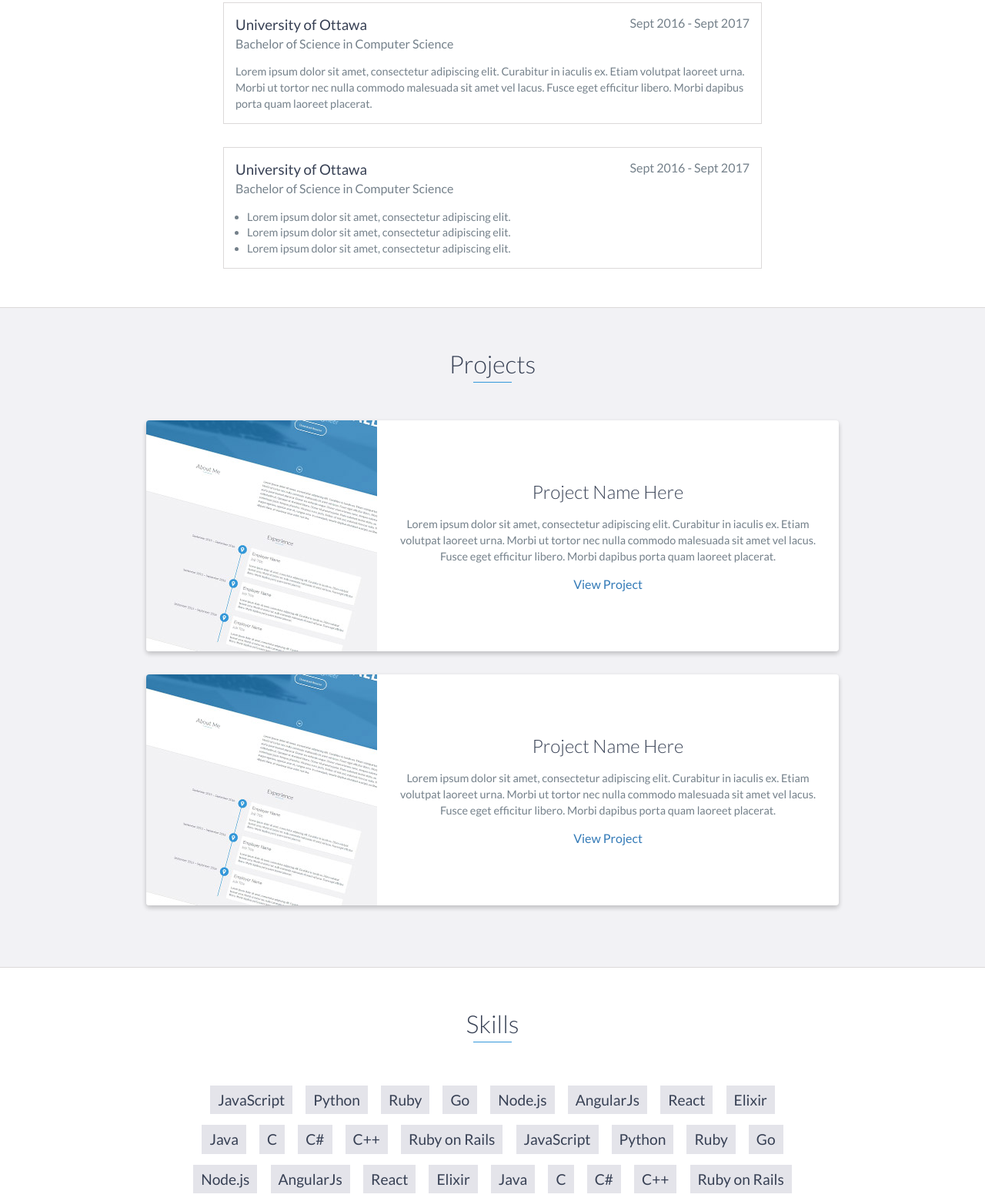
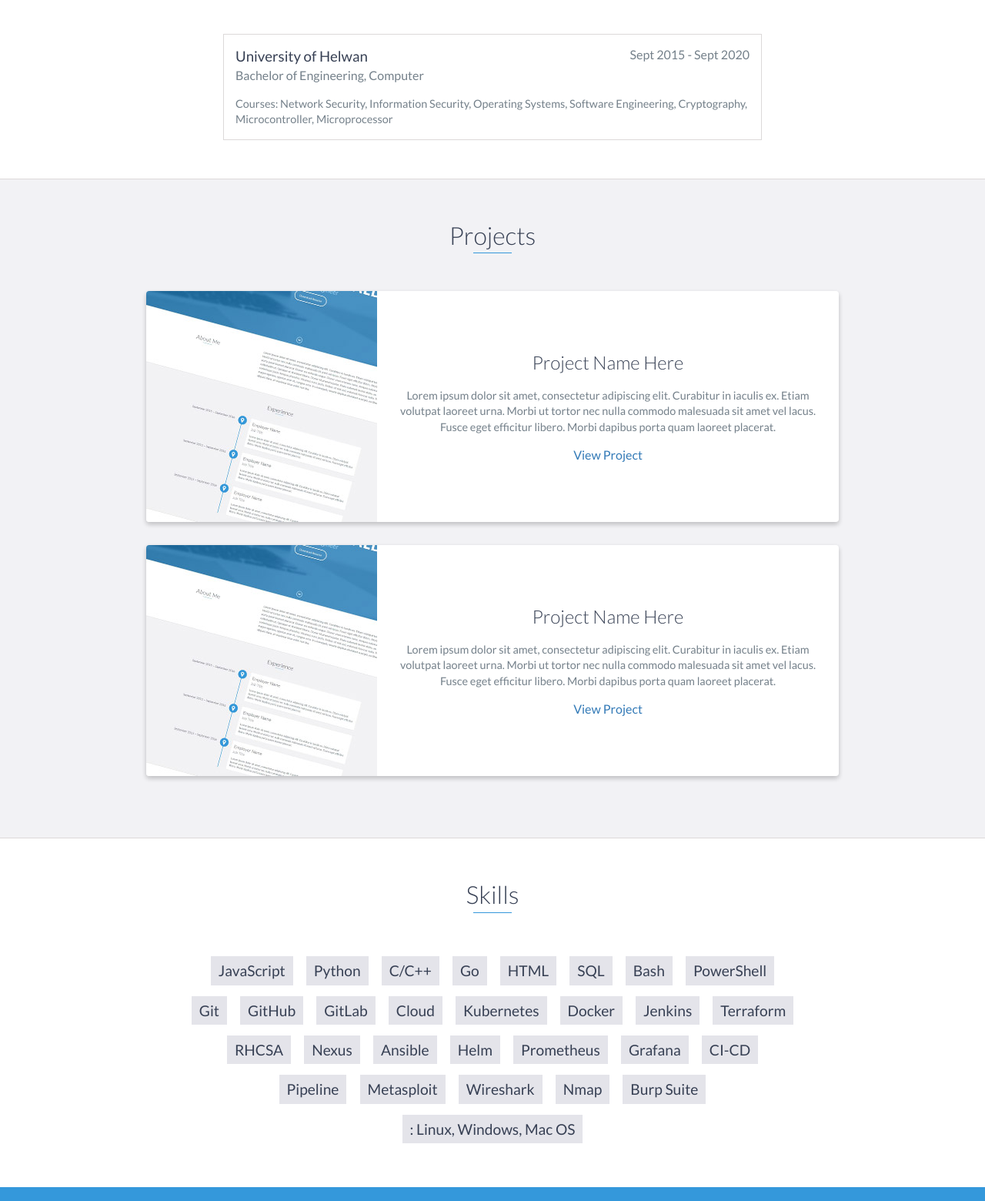
Before and after one commit to maelhadyf/github-portfolio, a plain HTML site: page index.html in a window 1280 px wide. Shown: the part 2055-3615 px from the top of the page at 77% size. Drawn offline with nearby package versions, Linux system fonts and the light colour scheme.

Commit message:
Update index.html

```diff
--- a/index.html
+++ b/index.html
@@ -100,20 +100,25 @@
                 </p>
             </div>
 
-            <div data-date="September 2015 – September 2016">
+            <div data-date="June 2022 – July 2022">
+                <h3>Huawei, Cairo, EG</h3>
+                <h4>Software Engineer Intern</h4>
+                <p>
+                   • Developed 11 web applications using model-view-controller (MVC) pattern, JavaScript, JQuery, HTML<br>
+		   • Configured 4 webservices using REST, WSDL, JSON, SOAP, YAML, XML<br>
+		   • Created 5 workflows with SLA and SLO<br>
+		   • Automated Huawei services that provided to customers<br>
+		   • Agile daily stand-up meeting<br>
+		</p>
+            </div>
+
+            <div data-date="July 2019 – September 2019">
                 <h3>Employer Name</h3>
                 <h4>Job Title</h4>
                 <p>
-                    Lorem ipsum dolor sit amet, consectetur adipiscing elit. Curabitur in iaculis ex. Etiam volutpat laoreet urna. Morbi ut tortor nec nulla commodo malesuada sit amet vel lacus. Fusce eget efficitur libero. Morbi dapibus porta quam laoreet placerat.
-                </p>
-            </div>
-
-            <div data-date="September 2015 – September 2016">
-                <h3>Employer Name</h3>
-                <h4>Job Title</h4>
-                <p>
-                    Lorem ipsum dolor sit amet, consectetur adipiscing elit. Curabitur in iaculis ex. Etiam volutpat laoreet urna. Morbi ut tortor nec nulla commodo malesuada sit amet vel lacus. Fusce eget efficitur libero. Morbi dapibus porta quam laoreet placerat.
-                </p>
+                    • Configured routers and switches of customers’ network infrastructure<br>
+		    • Monitored network devices for any failure due to misconfiguration, temperature, memory<br>
+		</p>
             </div>
         </div>
     </div>
@@ -122,30 +127,13 @@
     <div id="education">
         <h2 class="heading">Education</h2>
         <div class="education-block">
-            <h3>University of Ottawa</h3>
-            <span class="education-date">Sept 2016 - Sept 2017</span>
-            <h4>Bachelor of Science in Computer Science</h4>
+            <h3>University of Helwan</h3>
+            <span class="education-date">Sept 2015 - Sept 2020</span>
+            <h4>Bachelor of Engineering, Computer</h4>
             <p>
-                Lorem ipsum dolor sit amet, consectetur adipiscing elit. Curabitur in iaculis ex. Etiam volutpat laoreet urna. Morbi ut tortor nec nulla commodo malesuada sit amet vel lacus. Fusce eget efficitur libero. Morbi dapibus porta quam laoreet placerat.
+		Courses: Network Security, Information Security, Operating Systems, Software Engineering,
+		Cryptography, Microcontroller, Microprocessor
             </p>
-        </div>
-        <!-- End .education-block -->
-
-        <div class="education-block">
-            <h3>University of Ottawa</h3>
-            <span class="education-date">Sept 2016 - Sept 2017</span>
-            <h4>Bachelor of Science in Computer Science</h4>
-            <ul>
-                <li>
-                    Lorem ipsum dolor sit amet, consectetur adipiscing elit.
-                </li>
-                <li>
-                    Lorem ipsum dolor sit amet, consectetur adipiscing elit.
-                </li>
-                <li>
-                    Lorem ipsum dolor sit amet, consectetur adipiscing elit.
-                </li>
-            </ul>
         </div>
         <!-- End .education-block -->
     </div>
@@ -196,30 +184,33 @@
         <ul>
             <li>JavaScript</li>
             <li>Python</li>
-            <li>Ruby</li>
+            <li>C/C++</li>
             <li>Go</li>
-            <li>Node.js</li>
-            <li>AngularJs</li>
-            <li>React</li>
-            <li>Elixir</li>
-            <li>Java</li>
-            <li>C</li>
-            <li>C#</li>
-            <li>C++</li>
-            <li>Ruby on Rails</li>
-            <li>JavaScript</li>
-            <li>Python</li>
-            <li>Ruby</li>
-            <li>Go</li>
-            <li>Node.js</li>
-            <li>AngularJs</li>
-            <li>React</li>
-            <li>Elixir</li>
-            <li>Java</li>
-            <li>C</li>
-            <li>C#</li>
-            <li>C++</li>
-            <li>Ruby on Rails</li>
+            <li>HTML</li>
+            <li>SQL</li>
+            <li>Bash</li>
+            <li>PowerShell</li>
+            <li>Git</li>
+            <li>GitHub</li>
+            <li>GitLab</li>
+            <li>Cloud</li>
+            <li>Kubernetes</li>
+            <li>Docker</li>
+            <li>Jenkins</li>
+            <li>Terraform</li>
+            <li>RHCSA</li>
+            <li>Nexus</li>
+            <li>Ansible</li>
+            <li>Helm</li>
+            <li>Prometheus</li>
+            <li>Grafana</li>
+            <li>CI-CD</li>
+	    <li>Pipeline</li>
+            <li>Metasploit</li>
+            <li>Wireshark</li>
+            <li>Nmap</li>
+            <li>Burp Suite</li>
+            <li>: Linux, Windows, Mac OS</li>
         </ul>
     </div>
     <!-- End #skills -->
@@ -254,19 +245,10 @@
                 <div class="col-sm-5 social">
                     <ul>
                         <li>
-                            <a href="https://github.com/" target="_blank"><i class="fa fa-github" aria-hidden="true"></i></a>
+                            <a href="https://github.com/maelhadyf/" target="_blank"><i class="fa fa-github" aria-hidden="true"></i></a>
                         </li>
                         <li>
-                            <a href="https://stackoverflow.com/" target="_blank"><i class="fa fa-stack-overflow" aria-hidden="true"></i></a>
-                        </li>
-                        <li>
-                            <a href="https://linkedin.com/" target="_blank"><i class="fa fa-linkedin" aria-hidden="true"></i></a>
-                        </li>
-                        <li>
-                            <a href="https://www.facebook.com/" target="_blank"><i class="fa fa-facebook" aria-hidden="true"></i></a>
-                        </li>
-                        <li>
-                            <a href="https://twitter.com/" target="_blank"><i class="fa fa-twitter" aria-hidden="true"></i></a>
+                            <a href="https://linkedin.com/in/maelhadyf/" target="_blank"><i class="fa fa-linkedin" aria-hidden="true"></i></a>
                         </li>
                         <li>
                             <a href="https://plus.google.com/" target="_blank"><i class="fa fa-google-plus" aria-hidden="true"></i></a>
```
